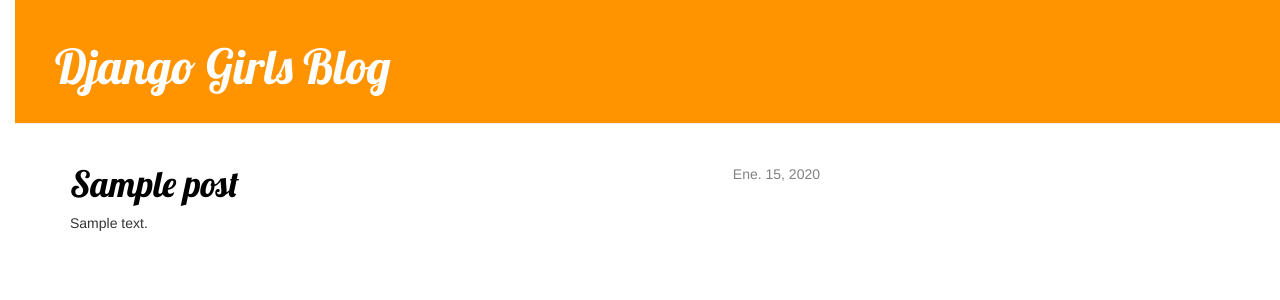
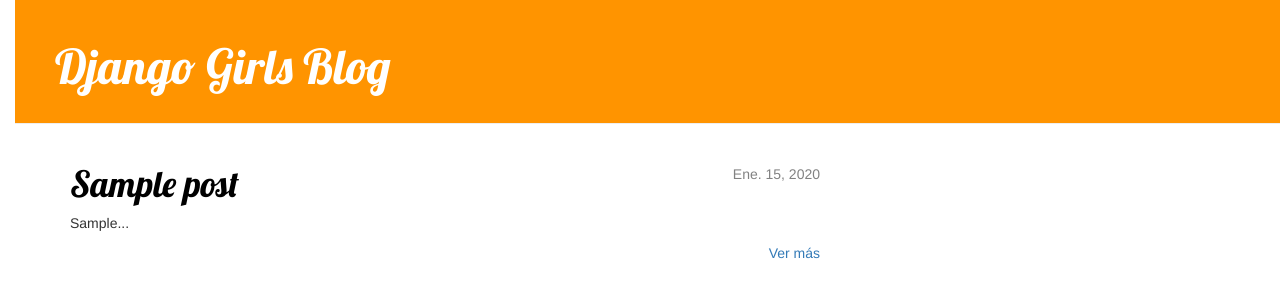
Before and after one commit to citmusa/my-first-blog, a Django app: template blog/templates/blog/post_list.html in a window 1280 px wide. Shown: the top 300 px of the page. Run offline with Django 3.2, Linux system fonts and the light colour scheme; the template is opened without the code that fills it: values that come from a table or form of the project are taken from there, others are empty; tables that the repository leaves empty hold one stand-in row (values such as "Sample post"); some libraries are stand-ins or nearby versions.

Commit message:
showing extract in post list

```diff
--- a/blog/templates/blog/post_list.html
+++ b/blog/templates/blog/post_list.html
@@ -7,7 +7,8 @@
               {{ post.published_date }}
           </div>
           <h1><a href="{% url 'blog.views.post_detail' pk=post.pk %}">{{ post.title }}</a></h1>
-          <p>{{ post.text|linebreaks }}</p>
+          <p>{{ post.extract }}...</p>
+          <p style="text-align:right"><a href="{% url 'blog.views.post_detail' pk=post.pk %}">Ver más</a></p>
       </div>
   {% endfor %}
 {% endblock content %}
```
